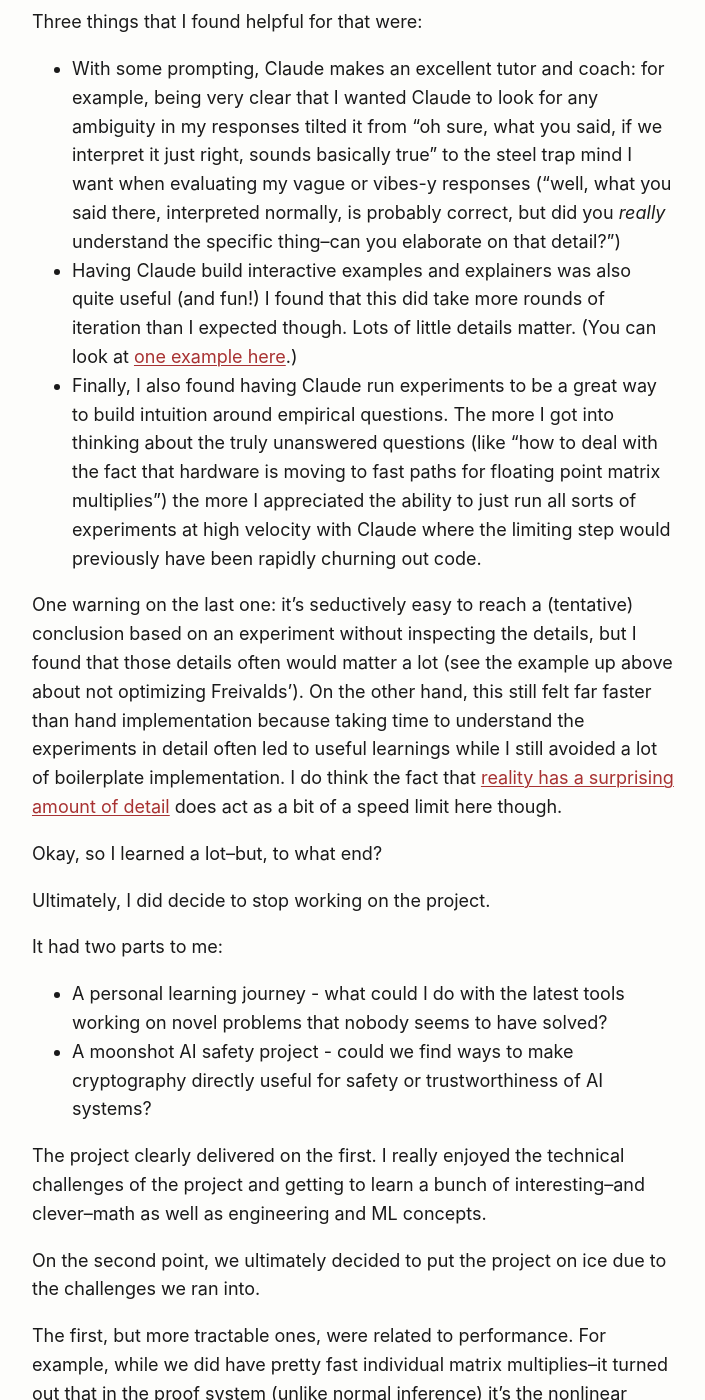
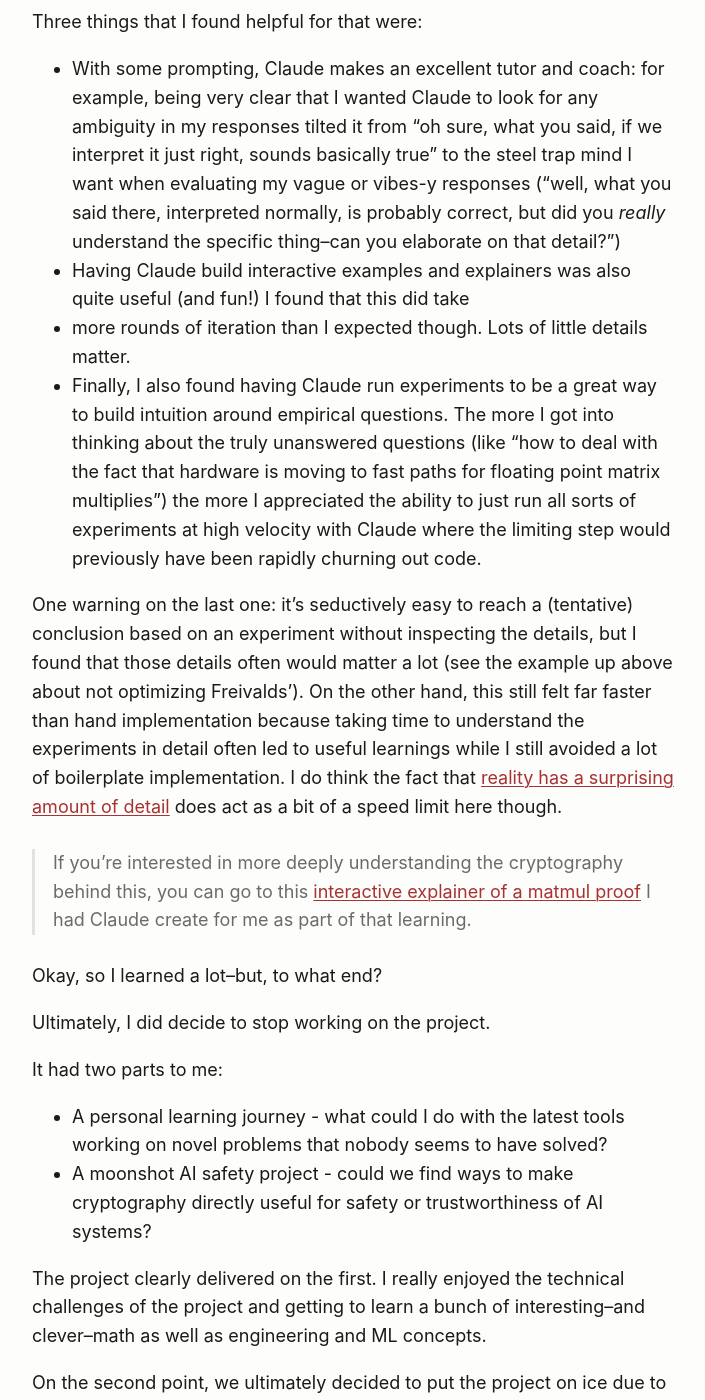
Before and after one commit to alexallain/alexallain.github.io, a Jekyll site: the page built from _posts/2026-06-22-report-from-the-field.md, in a window 1280 px wide and 1400 px high, scrolled down 7170 px. Shown: the whole window, without its empty margins (286-991 px from the left). Built offline with Jekyll 4.4.1, drawn with Linux system fonts in a browser that asks for light colours.

Commit message:
Update post: fix matmul explainer link and revisions
Replace the placeholder "(link to matmul explainer)" with the real
project URL, plus Alex's content edits.

Co-Authored-By: Claude Opus 4.8 (1M context) <noreply@anthropic.com>

```diff
--- a/_posts/2026-06-22-report-from-the-field.md
+++ b/_posts/2026-06-22-report-from-the-field.md
@@ -93,12 +93,16 @@ More generally, I began to see my own ability to understand as many of the layer
 Three things that I found helpful for that were:
 
 * With some prompting, Claude makes an excellent tutor and coach: for example, being very clear that I wanted Claude to look for any ambiguity in my responses tilted it from "oh sure, what you said, if we interpret it just right, sounds basically true" to the steel trap mind I want when evaluating my vague or vibes-y responses ("well, what you said there, interpreted normally, is probably correct, but did you *really* understand the specific thing--can you elaborate on that detail?")
-* Having Claude build interactive examples and explainers was also quite useful (and fun!) I found that this did take more rounds of iteration than I expected though. Lots of little details matter. (You can look at [one example here](https://alexallain.com/projects/matmul-proof-explorer/).)
+* Having Claude build interactive examples and explainers was also quite useful (and fun!) I found that this did take
+* more rounds of iteration than I expected though. Lots of little details matter.
 * Finally, I also found having Claude run experiments to be a great way to build intuition around empirical questions. The more I got into thinking about the truly unanswered questions (like "how to deal with the fact that hardware is moving to fast paths for floating point matrix multiplies") the more I appreciated the ability to just run all sorts of experiments at high velocity with Claude where the limiting step would previously have been rapidly churning out code.
 
 One warning on the last one: it's seductively easy to reach a (tentative) conclusion based on an experiment without
 inspecting the details, but I found that those details often would matter a lot (see the example up above about not
 optimizing Freivalds'). On the other hand, this still felt far faster than hand implementation because taking time to understand the experiments in detail often led to useful learnings while I still avoided a lot of boilerplate implementation. I do think the fact that [reality has a surprising amount of detail](https://johnsalvatier.org/blog/2017/reality-has-a-surprising-amount-of-detail) does act as a bit of a speed limit here though.
+
+> If you're interested in more deeply understanding the cryptography behind this, you can go to this [interactive explainer
+of a matmul proof](https://alexallain.com/projects/matmul-proof-explorer/) I had Claude create for me as part of that learning.
 
 Okay, so I learned a lot--but, to what end?
 
```
